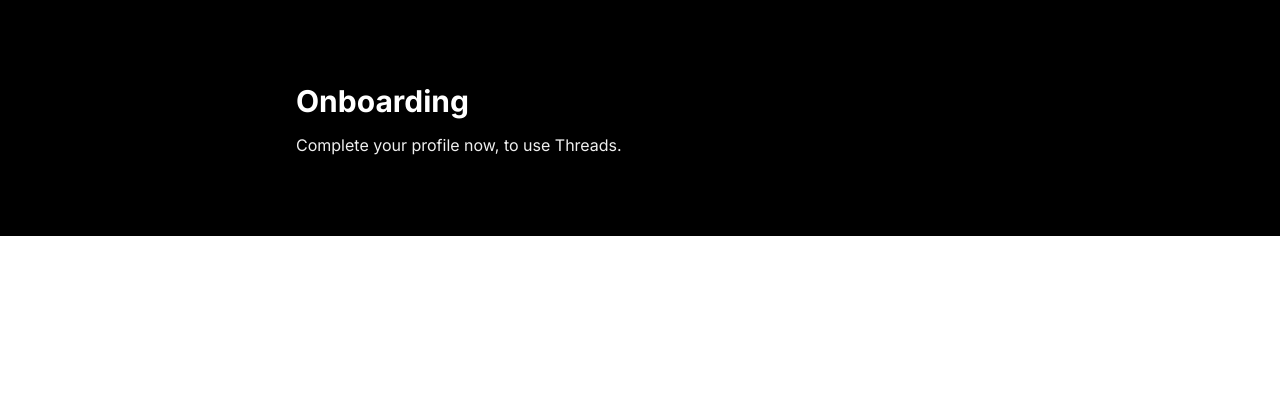
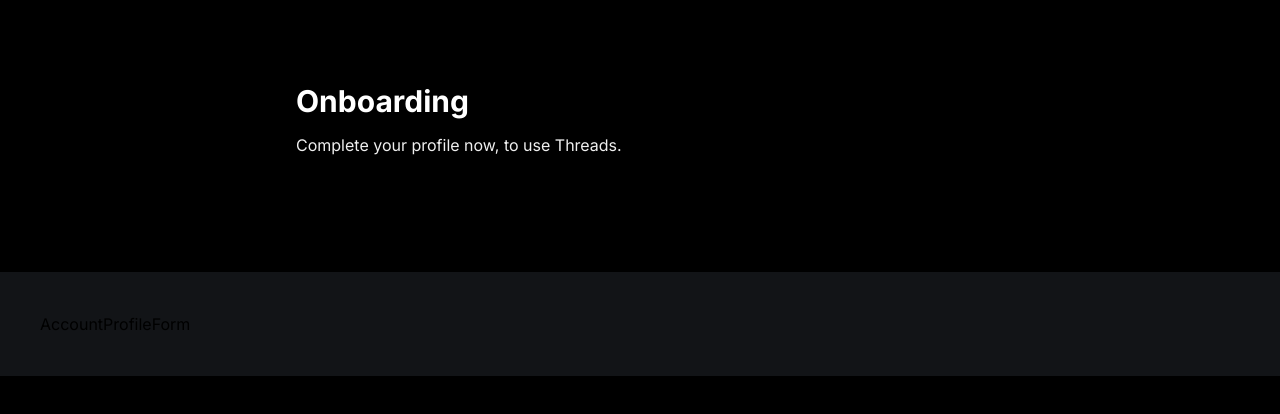
Before and after one commit to nguyenquan265/threads, a React (Vite) app in the folder client/: page /onboarding in a window 1280 px wide. Shown: the top 414 px of the page. Built offline with nearby package versions, Linux system fonts and the light colour scheme; no server answers; sample sign-in values are in the browser's storage.

Commit message:
base aboarding

```diff
--- /dev/null
+++ b/client/src/components/forms/AccountProfileForm.tsx
@@ -0,0 +1,17 @@
+type Props = {
+  user: {
+    id: string
+    objectId: string
+    username: string
+    name: string
+    bio: string
+    image: string
+  }
+  btnTitle: string
+}
+
+const AccountProfileForm = ({ user, btnTitle }: Props) => {
+  return <div>AccountProfileForm</div>
+}
+
+export default AccountProfileForm
--- a/client/src/pages/Auth/Onboarding/index.tsx
+++ b/client/src/pages/Auth/Onboarding/index.tsx
@@ -1,24 +1,40 @@
+import AccountProfileForm from '@/components/forms/AccountProfileForm'
 import { useUser } from '@clerk/clerk-react'
 
 const OnboardingPage = () => {
   const { isSignedIn, user, isLoaded } = useUser()
+  const userInfo = {}
 
-  if (!isSignedIn || !isLoaded) {
+  if (!isLoaded) {
     return <div>Loading...</div>
   }
 
-  if (!user) {
+  if (!isSignedIn || !user) {
+    window.location.href = '/sign-in'
     return null
   }
 
   console.log(user)
 
+  const userData = {
+    id: user.id,
+    objectId: userInfo?._id,
+    username: userInfo?.username || user.username,
+    name: userInfo?.name || user.firstName || '',
+    bio: userInfo?.bio || '',
+    image: userInfo?.image || user.imageUrl
+  }
+
   return (
-    <div className='bg-dark-1'>
+    <div className='bg-dark-1 min-h-screen w-full'>
       <main className='mx-auto flex max-w-3xl flex-col justify-start px-10 py-20'>
         <h1 className='head-text'>Onboarding</h1>
         <p className='mt-3 text-base-regular text-light-2'>Complete your profile now, to use Threads.</p>
       </main>
+
+      <section className='mt-9 bg-dark-2 p-10'>
+        <AccountProfileForm user={userData} btnTitle='continue' />
+      </section>
     </div>
   )
 }
```
